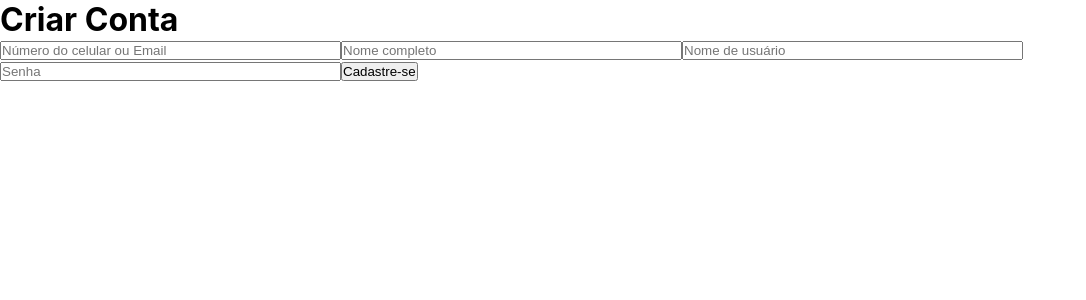
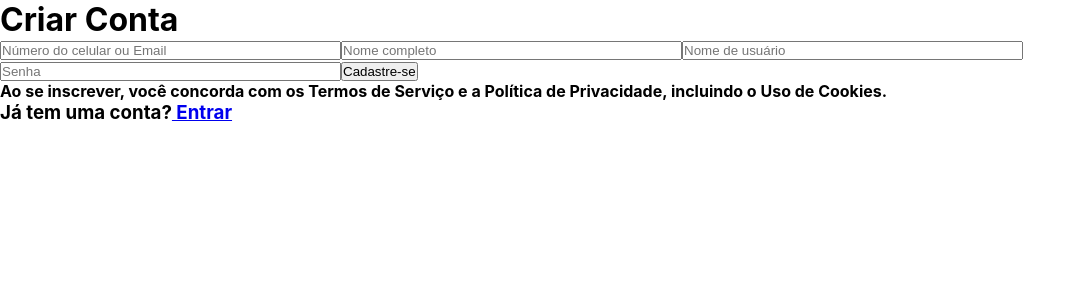
Before and after one commit to AmandaBarros94/FormularioReact, a React (Create React App) app: page /register in a window 1280 px wide. Shown: the top 300 px of the page, without its empty margins (0-1086 px from the left). Built offline with nearby package versions, Linux system fonts and the light colour scheme.

Commit message:
[Feat]:adcionado link para entrar na conta ja cadastrada

```diff
--- a/src/pages/Register.js
+++ b/src/pages/Register.js
@@ -1,4 +1,5 @@
 import React, { Component } from 'react'
+import { Link } from 'react-router-dom'
 
 export default class Register extends Component {
     render() {
@@ -17,6 +18,14 @@ export default class Register extends Component {
                 <input type="password" placeholder='Senha' name="Email " size="40" />
 
                         <button type="submit"> Cadastre-se</button>
+
+                        <h4>
+                        Ao se inscrever, você concorda com os Termos de Serviço e a Política de Privacidade, incluindo o Uso de Cookies.
+                        </h4>
+
+                        <h3> Já tem uma conta?
+                        <Link to="/login"> Entrar</Link>
+                            </h3>
             </div>
         )
     }
```
